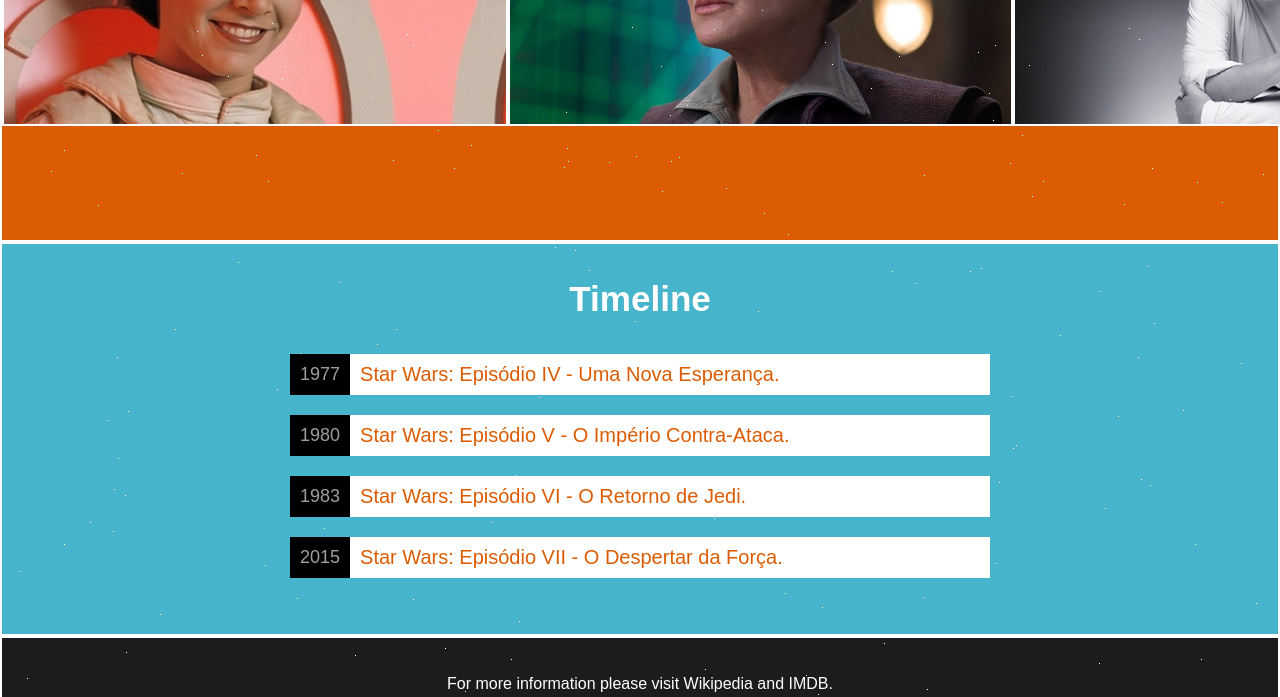
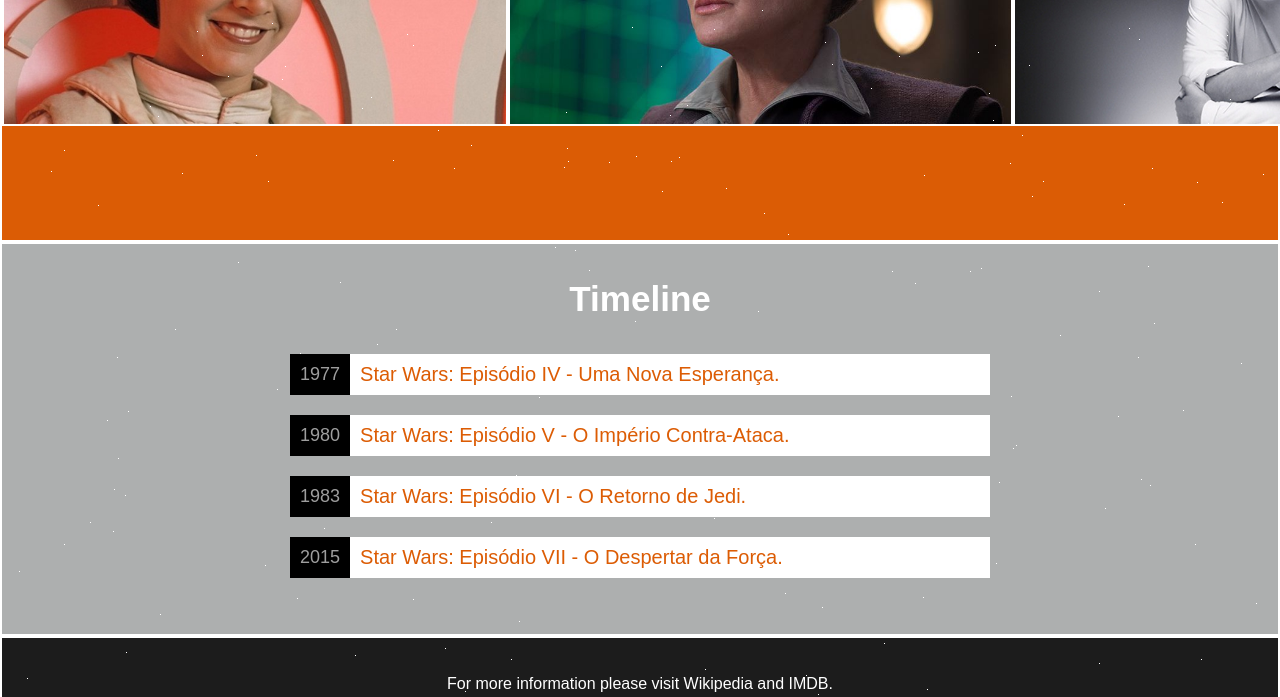
Before and after one commit to MateusPiresLino/tribute-page-praticando-flexbox, a plain HTML site: page index.html in a window 1280 px wide. Shown: the part 738-1435 px from the top of the page. Drawn offline with Linux system fonts and the light colour scheme.

Commit message:
foi feita uma alteração no arquivo style.css/.container_time_line/background-color.

```diff
--- a/src/css/style.css
+++ b/src/css/style.css
@@ -160,7 +160,7 @@ aside,
     align-items: center;
     width: auto;
     height: 390px;
-    background-color: #46b5cb;
+    background-color: #adafaf;
     border: 2px solid #fff;
 }
 
```
